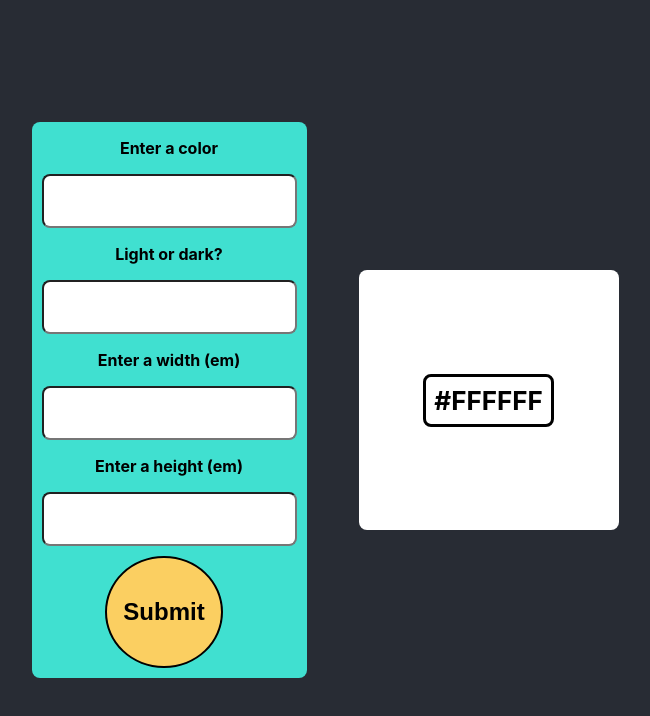
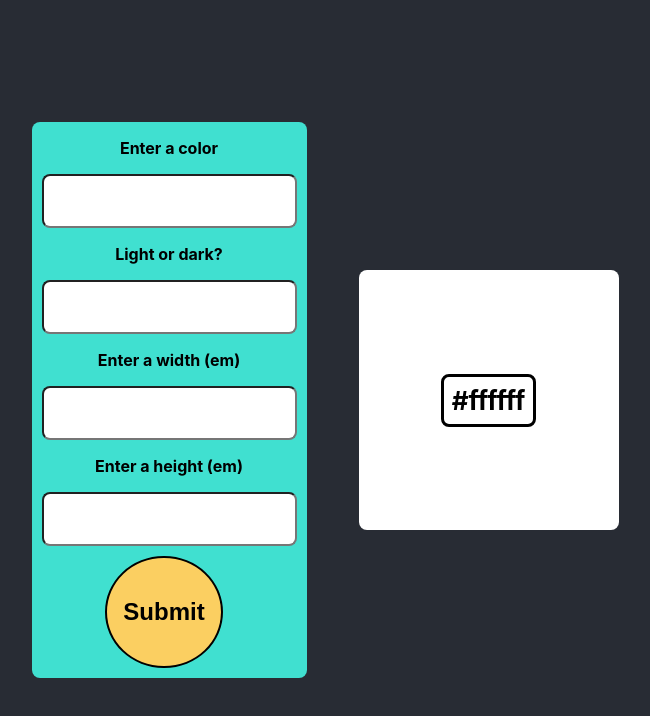
Before and after one commit to jgsheppa/react-app-random-color-generator, a React (Create React App) app: page / in a window 1280 px wide. Shown: the top 716 px of the page, without its empty margins (289-939 px from the left). Built offline with nearby package versions, Linux system fonts and the light colour scheme.

Commit message:
Change some letters

```diff
--- a/src/App.js
+++ b/src/App.js
@@ -4,7 +4,7 @@ import { useForm } from 'react-hook-form';
 import randomColor from 'randomcolor';
 
 function App() {
-  const [textColor, setTextColor] = React.useState('#FFFFFF');
+  const [textColor, setTextColor] = React.useState('#ffffff');
   const { register, handleSubmit } = useForm();
   const [boxWidth, setBoxWidth] = React.useState('10');
   const [boxHeight, setBoxHeight] = React.useState('10');
```
